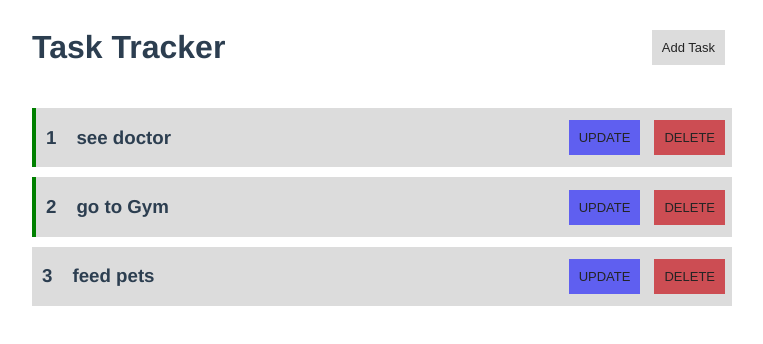
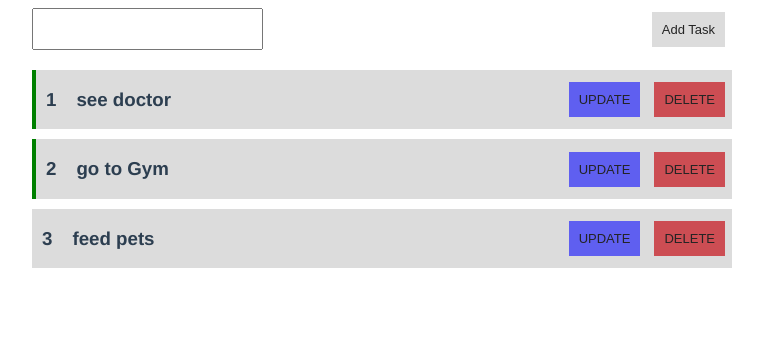
Before and after one commit to mkhavari01/todo-vue, a Vue app: page / in a window 1280 px wide. Shown: the top 344 px of the page, without its empty margins (258-1021 px from the left). Built offline with nearby package versions, Linux system fonts and the light colour scheme.

Commit message:
initializing add and delete button

```diff
--- a/src/App.vue
+++ b/src/App.vue
@@ -1,7 +1,7 @@
 <template>
   <!-- <img alt="Vue logo" src="./assets/logo.png"> -->
-  <Header title="Task Tracker" />
-  <Tasks :tasks="tasks" />
+  <Header @add-task="addTask" title="Task Tracker" />
+  <Tasks :tasks="tasks" @delete-task="deleteTask" />
 </template>
 
 <script>
@@ -34,6 +34,18 @@ export default {
       text : 'feed pets',
       reminder : false,
     }]
+  },
+  methods : {
+    deleteTask(id) {
+      this.tasks = this.tasks.filter((task) => task.id !== id)
+    },
+    addTask(desc){
+      this.tasks.push({
+        id : this.tasks.length + 1,
+        text : desc,
+        reminder : false
+      })
+    }
   }
 }
 </script>
--- a/src/components/Button.vue
+++ b/src/components/Button.vue
@@ -1,5 +1,5 @@
 <template>
-    <button :style="{background : color}" @click="propFunc">
+    <button :style="{background : color}">
         {{title}}
     </button>
 </template>
@@ -10,13 +10,7 @@ export default {
     props : {
         title : String,
         color : String,
-        propFunc : Function
     },
-    methods : {
-        onClick() {
-            this.propFunc();
-        }
-    }
 }
 </script>
 <style scope>
--- a/src/components/Header.vue
+++ b/src/components/Header.vue
@@ -1,8 +1,9 @@
 <template >
     <header>
-        <h1>{{title}}</h1>
+        <input name="taskDesc" v-model="taskDescription" />
         <div>
-            <Button title="Add Task" color="gainsboro" :propFunc="addTaskHandler" />
+            <Button title="Add Task" color="gainsboro" @click="addTaskHandler(taskDescription)" />
+            <!-- <p>Message is: {{ message }}</p> -->
             <!-- <Button title="Update Task" color="#0000ff91" />
             <Button title="delete Task" color="#15be41" /> -->
         </div>
@@ -21,17 +22,27 @@ export default {
         Button
     },
     methods : {
-        addTaskHandler : function(){
-            console.log('you clicked on Adding method')
+        addTaskHandler : function(desc){
+            this.$emit("add-task",desc);
+        }
+    },
+    data(){
+        return {
+            taskDescription: ''
         }
     }
 }
 </script>
-<style scoped>
+<style scope>
     header {
         display: flex;
         justify-content: space-between;
         align-items: center;
         margin-bottom: 20px;
     }
+    input {
+        padding: 10px;
+        font-size: 16px;
+        outline: none;
+    }
 </style>
--- a/src/components/Task.vue
+++ b/src/components/Task.vue
@@ -12,7 +12,7 @@
                 UPDATE
             </button> -->
             <Button title="UPDATE" color="#0000ff91" />
-            <Button title="DELETE" color="#c71921ba" />
+            <Button title="DELETE" color="#c71921ba"  @click="onDelete(task.id)" />
         </div>
     </section>
 </template>
@@ -27,6 +27,11 @@ export default {
     },
     components : {
         Button
+    },
+    methods : {
+        onDelete : function(id){
+            this.$emit('delete-task',id)
+        }
     }
 }
 </script>
--- a/src/components/Tasks.vue
+++ b/src/components/Tasks.vue
@@ -3,7 +3,7 @@
         <!-- <h3>
             {{task.id}} ... {{task.text}}
         </h3> -->
-        <Task :task="task" />
+        <Task @delete-task="$emit('delete-task',task.id)" :task="task" />
     </div>
 </template>
 <script>
@@ -17,7 +17,8 @@ export default {
     },
     components : {
         Task
-    }
+    },
+    emits : ['delete-task']
 }
 </script>
 <style>
```
